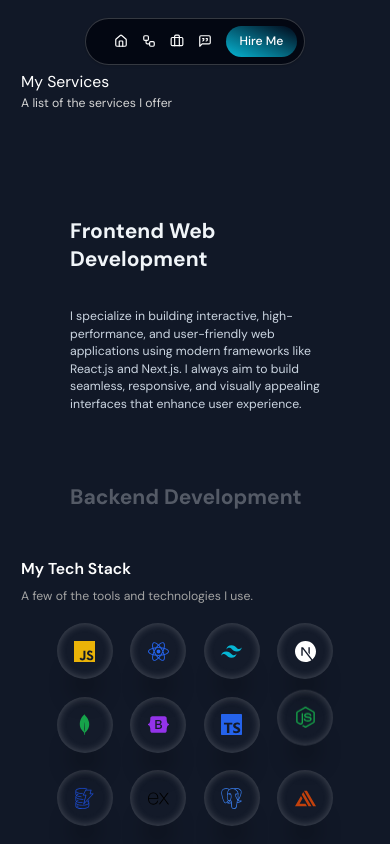
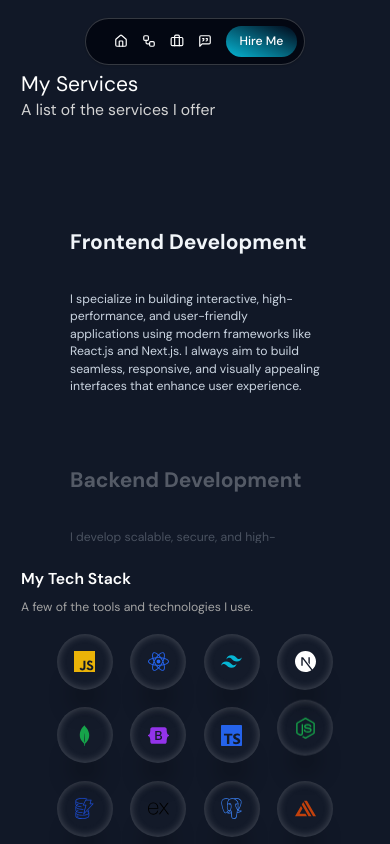
Before and after one commit to OgbonnaBlessed/ace, a Next.js app: page /projects in a window 390 px wide. Shown: the top 844 px of the page. Built offline with nearby package versions, Linux system fonts and the light colour scheme.

Commit message:
update lamp.tsx file

```diff
--- a/src/components/IntroSection.tsx
+++ b/src/components/IntroSection.tsx
@@ -8,7 +8,7 @@ import Link from "next/link";
 const IntroSection = ({ topText, bottomText}: IntroSectionProps) => {
   return (
     <LampContainer>
-      <motion.h1
+      <motion.div
         initial={{ opacity: 0.5, y: 100 }}
         whileInView={{ opacity: 1, y: 0 }}
         transition={{
@@ -16,30 +16,23 @@ const IntroSection = ({ topText, bottomText}: IntroSectionProps) => {
           duration: 0.8,
           ease: "easeInOut",
         }}
-        className="mt-8 bg-gradient-to-br from-slate-300 to-slate-500 py-4 bg-clip-text text-center text-4xl font-medium tracking-tight text-transparent md:text-7xl"
+        className="flex flex-col items-center"
       >
-        {topText} <br /> {bottomText}
-      </motion.h1>
+        <motion.h1 className="mt-8 bg-gradient-to-br from-slate-300 to-slate-500 py-4 bg-clip-text text-center text-4xl font-medium tracking-tight text-transparent md:text-7xl">
+          {topText} <br /> {bottomText}
+        </motion.h1>
 
         <Link
           href="/about"
         >
-          <motion.button
-            initial={{ opacity: 0.5, y: 100 }}
-            whileInView={{ opacity: 1, y: 0 }}
-            transition={{
-              delay: 0.6,
-              duration: 0.8,
-              ease: "easeInOut",
-            }}
-            className="relative inline-flex h-12 overflow-hidden rounded-full p-[1px] focus:outline-none  mt-10 outline-none"
-          >
+          <button className="relative inline-flex h-12 overflow-hidden rounded-full p-[1px] focus:outline-none  mt-10 outline-none">
             <span className="absolute inset-[-1000%] animate-[spin_2s_linear_infinite] bg-[conic-gradient(from_90deg_at_50%_50%,#E2CBFF_0%,#393BB2_50%,#E2CBFF_100%)]" />
             <span className="inline-flex h-full w-full cursor-pointer items-center justify-center rounded-full bg-gray-900 px-8 py-4 text-sm font-medium text-white backdrop-blur-3xl">
               Get to know me
             </span>
-          </motion.button>
+          </button>
         </Link>
+      </motion.div>
     </LampContainer>
   );
 }
--- a/src/components/Services.tsx
+++ b/src/components/Services.tsx
@@ -6,9 +6,9 @@ import MyTechStack from "./MyTechStack";
 
 const services = [
     {
-        title: "Frontend Web Development",
+        title: "Frontend Development",
         description:
-            "I specialize in building interactive, high-performance, and user-friendly web applications using modern frameworks like React.js and Next.js. I always aim to build seamless, responsive, and visually appealing interfaces that enhance user experience.",
+            "I specialize in building interactive, high-performance, and user-friendly applications using modern frameworks like React.js and Next.js. I always aim to build seamless, responsive, and visually appealing interfaces that enhance user experience.",
         content: (
             <div className="h-full w-full flex items-center justify-center text-white">
                 <Image
@@ -16,7 +16,7 @@ const services = [
                     width={300}
                     height={300}
                     className="h-full w-full object-cover"
-                    alt="Frontend Web Development"
+                    alt="Frontend Development"
                 />
             </div>
         ),
@@ -38,7 +38,7 @@ const services = [
         ),
     },
     {
-        title: "Full Stack Web Development",
+        title: "Full Stack Development",
         description:
             "With expertise in both frontend and backend development, I build robust full-stack applications using technologies like React.js, Next.js, Node.js, and Express. From database design to appealing user interfaces, I ensure seamless integration and high-performance applications.",
         content: (
--- a/src/components/ui/sticky-scroll-reveal.tsx
+++ b/src/components/ui/sticky-scroll-reveal.tsx
@@ -73,8 +73,8 @@ export const StickyScroll = ({
                 transition={{ duration: 0.8, ease: "easeInOut", delay: 1 }}
                 className="flex flex-col"
             >
-                <h1 className="text-lg md:text-4xl md:mb-4 text-white max-w-4xl">My Services</h1>
-                <p className="text-neutral-300 text-sm md:text-base max-w-sm">
+                <h1 className="text-2xl md:text-4xl md:mb-4 text-white max-w-4xl">My Services</h1>
+                <p className="text-neutral-300 text-lg md:text-base max-w-sm">
                     A list of the services I offer
                 </p>
             </motion.div>
```
